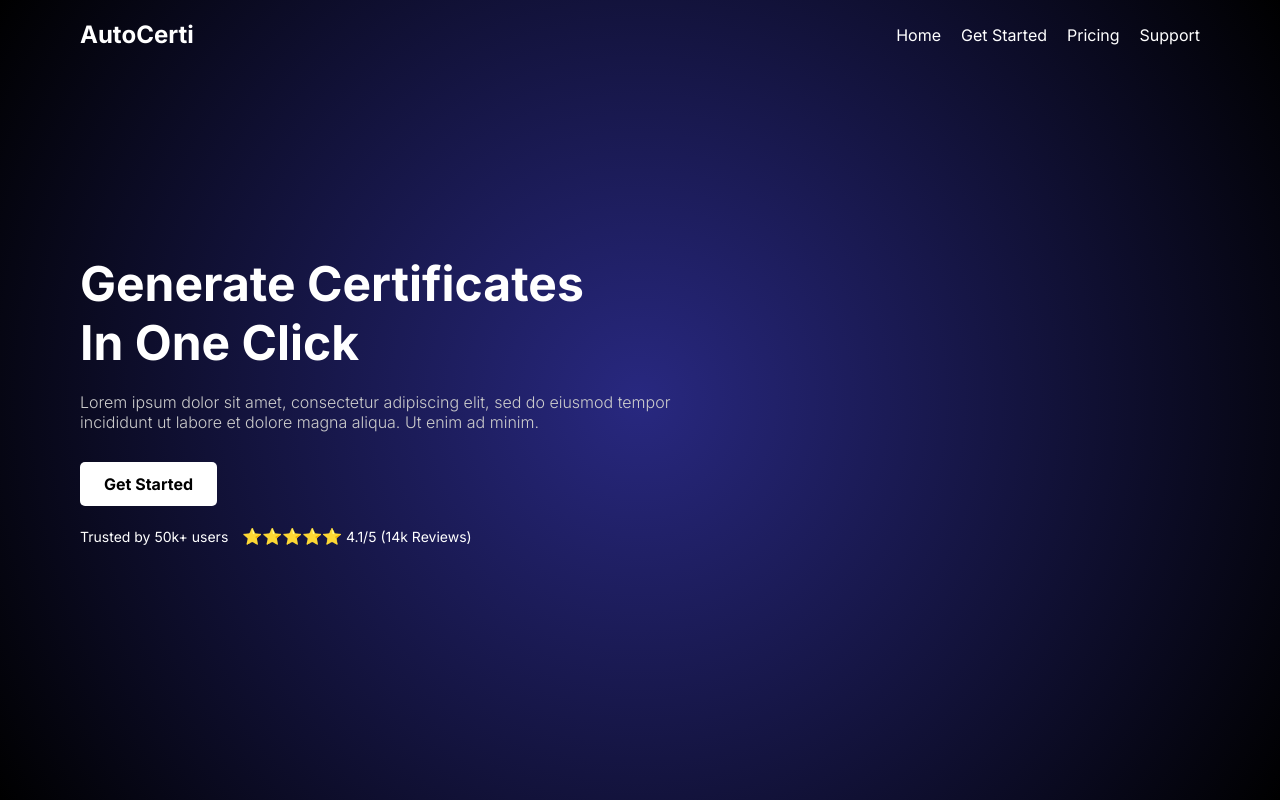
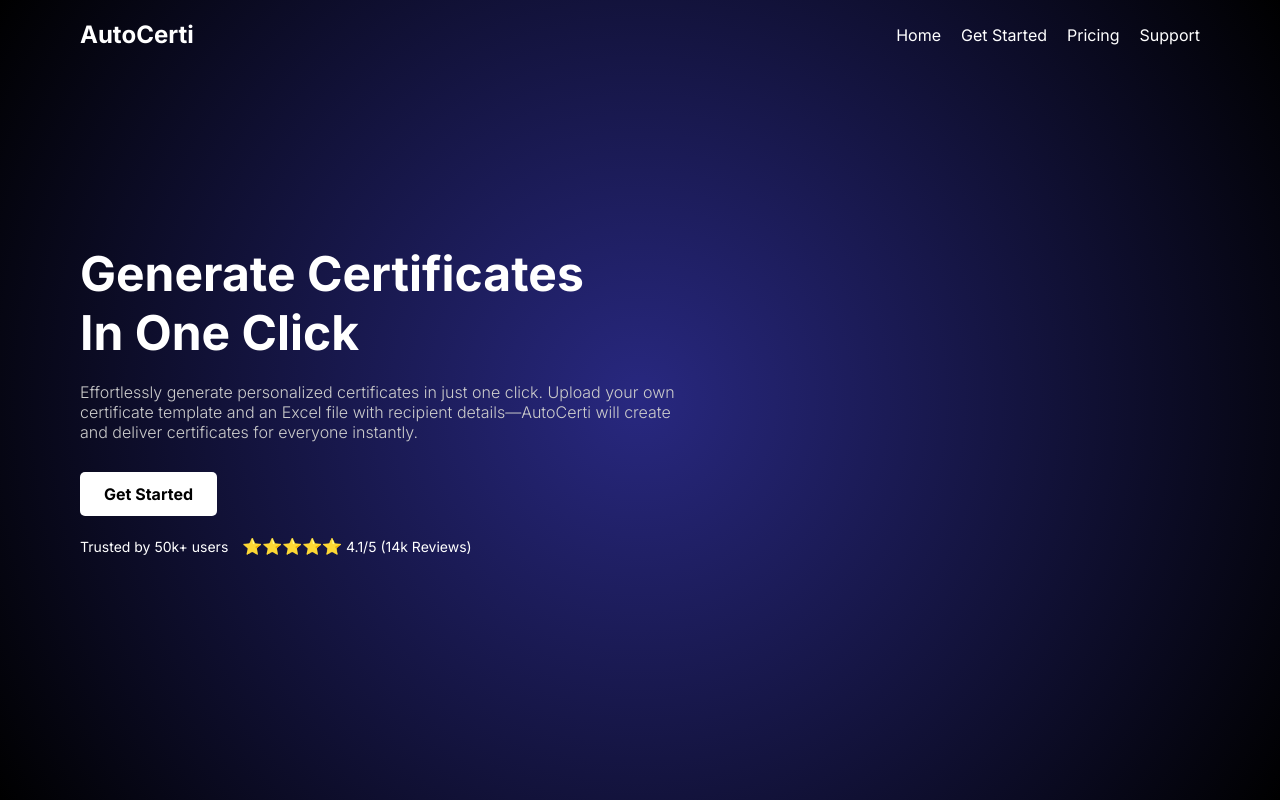
Before and after one commit to tusharmishra069/Certificate-Automation, a Flask app: page / in a window 1280 px wide. Run offline with Flask 3, Linux system fonts and the light colour scheme.

Commit message:
completed

```diff
--- a/static/js/main.js
+++ b/static/js/main.js
@@ -85,7 +85,7 @@ class CertificatePreview {
             return;
         }
 
-        // Make sure the text is visible
+
         this.dragItem.style.display = 'block';
         this.dragItem.style.zIndex = '1000';
 
--- a/templates/index.html
+++ b/templates/index.html
@@ -22,7 +22,7 @@
     <section class="hero">
         <div class="content">
             <h1>Generate Certificates<br>In One Click</h1>
-            <p>Lorem ipsum dolor sit amet, consectetur adipiscing elit, sed do eiusmod tempor incididunt ut labore et dolore magna aliqua. Ut enim ad minim.</p>
+            <p>Effortlessly generate personalized certificates in just one click. Upload your own certificate template and an Excel file with recipient details—AutoCerti will create and deliver certificates for everyone instantly.</p>
             <a href="{{ url_for('generate') }}" class="btn">Get Started</a>
 
             <div class="rating">
```
Also changed, not shown: README.md.
